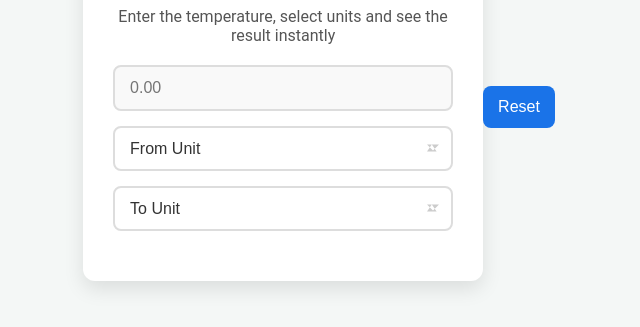
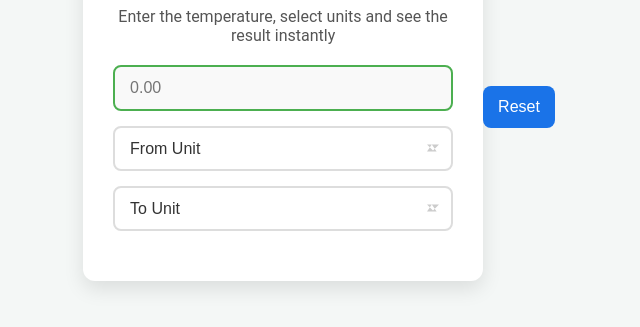
Before and after one commit to thenameisshuvo/Temperature-Converter, a plain HTML site: page index.html in a window 1280 px wide. Shown: the part 293-620 px from the top of the page, without its empty margins (321-961 px from the left). Drawn offline with Linux system fonts and the light colour scheme.

Commit message:
css upgraded

```diff
--- a/css/styles.css
+++ b/css/styles.css
@@ -95,3 +95,11 @@ button:not(:disabled):focus {
     font-weight: bold;
     color: green;
 }
+
+input:valid {
+    border-color: #4CAF50; /* Green */
+}
+
+input:invalid {
+    border-color: #f44336; /* Red */
+}
```
Also changed, not shown: js/script.js (line endings or trailing spaces).
